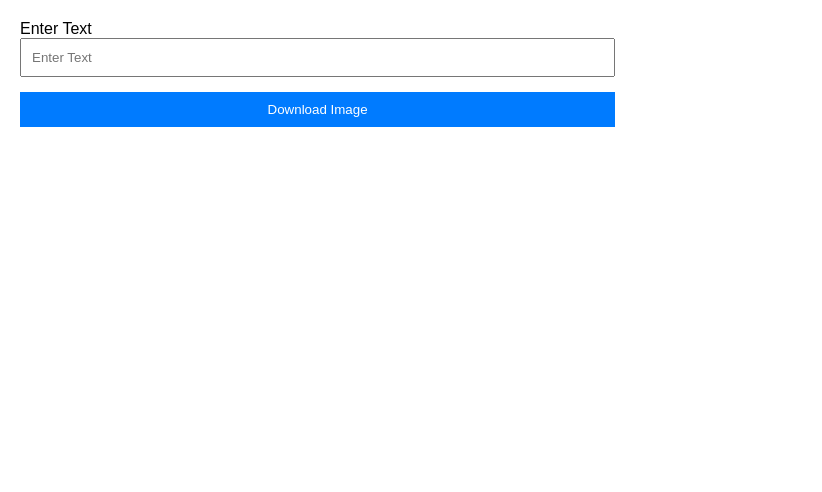
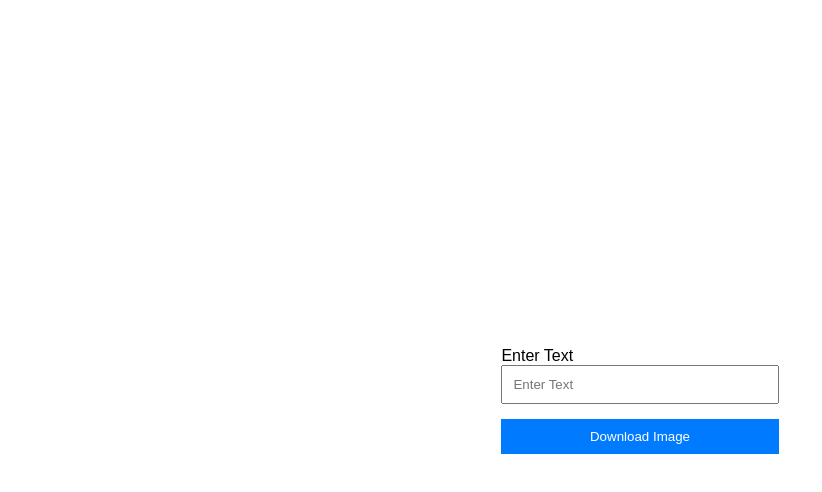
Before and after one commit to bmiit145/aadarsh_invitation, a plain HTML site: page index.html in a window 1280 px wide. Shown: the whole page, without its empty margins (0-822 px from the left). Drawn offline with nearby package versions, Linux system fonts and the light colour scheme.

Commit message:
bug solve

```diff
--- a/index.html
+++ b/index.html
@@ -10,23 +10,29 @@
             background: black;
         }
 
+        /* item sets at center */
         body {
             font-family: Arial, sans-serif;
             padding: 20px;
-            margin: 0;
+            margin: auto;
             box-sizing: border-box;
+            height: 100vh;
+            width: 100vw;
         }
 
         .container {
             display: flex;
+            width: 100%;
+            height: 100%;
             flex-wrap: wrap;
-            justify-content: space-between;
+            justify-content:center;
+            align-items: center;
         }
 
-        .col {
+        /* .col {
             flex: 0 0 48%;
-            /* max-width: 48%; */
-        }
+             max-width: 48%;
+        } */
 
         .form-group {
             margin-bottom: 15px;
```
